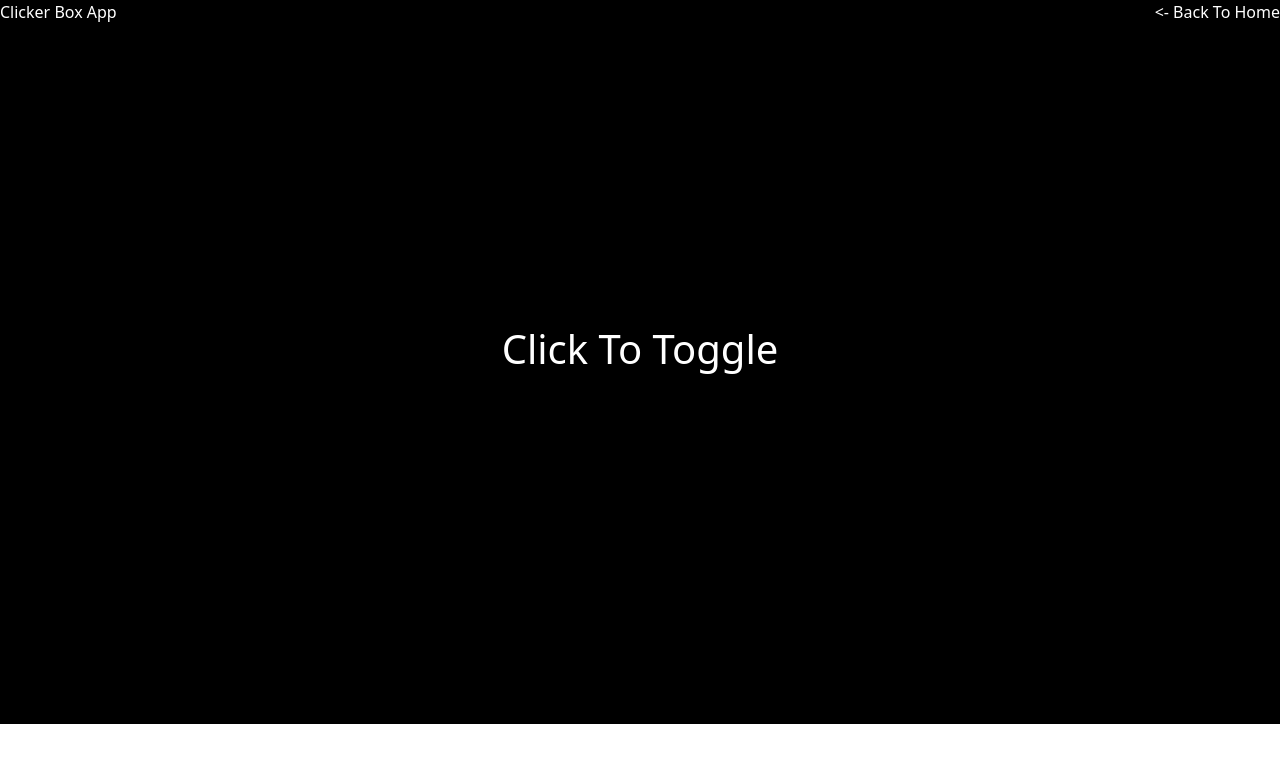
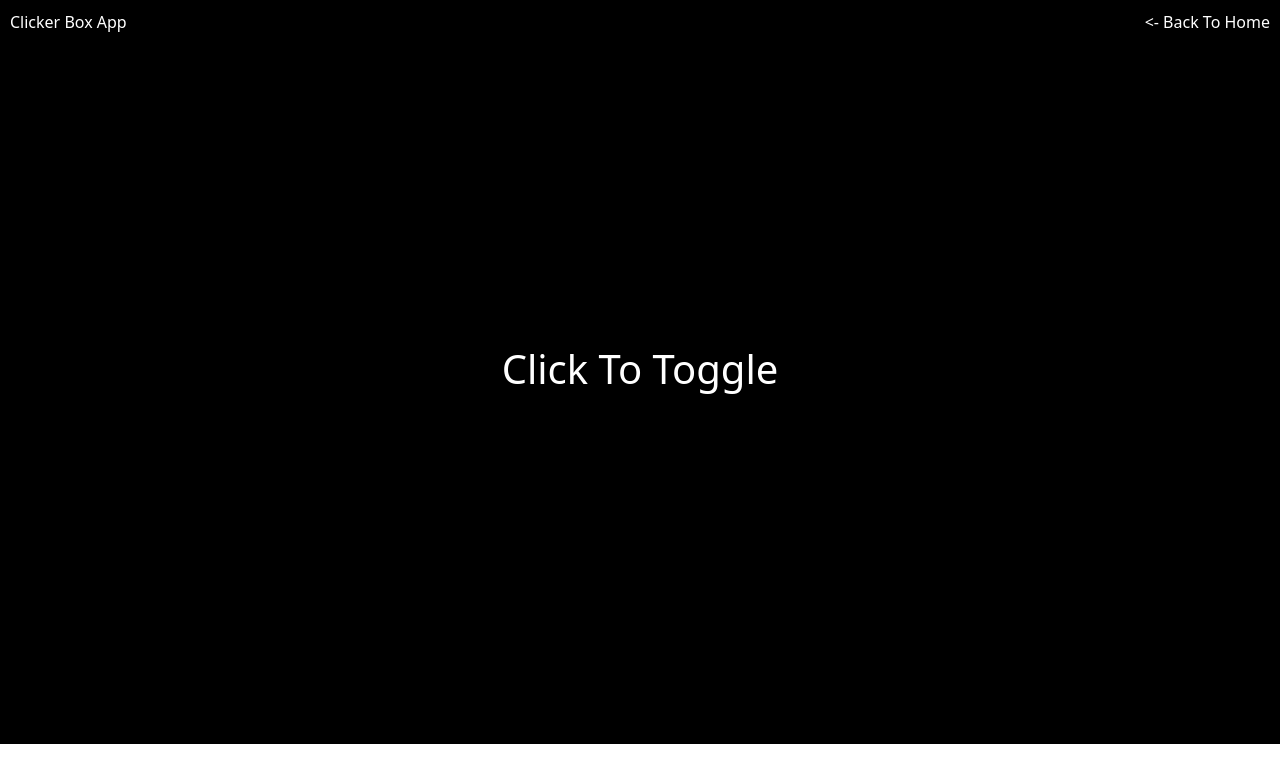
Before and after one commit to GREATEMMET/clicker_box_app-nextjs, a Next.js app: page /clicker/clicker in a window 1280 px wide. Shown: the top 782 px of the page. Built offline with nearby package versions, Linux system fonts and the light colour scheme.

Commit message:
changed tailwind style to scss style for click nav

```diff
--- a/src/Components/Topbar/Topbar.module.scss
+++ b/src/Components/Topbar/Topbar.module.scss
@@ -3,7 +3,7 @@
 .navContainer{
     color: white;
     background: black;
-    padding: 10;
+    padding: 10px;
     display: flex;
     justify-content: space-between;
     align-items: center;
```
